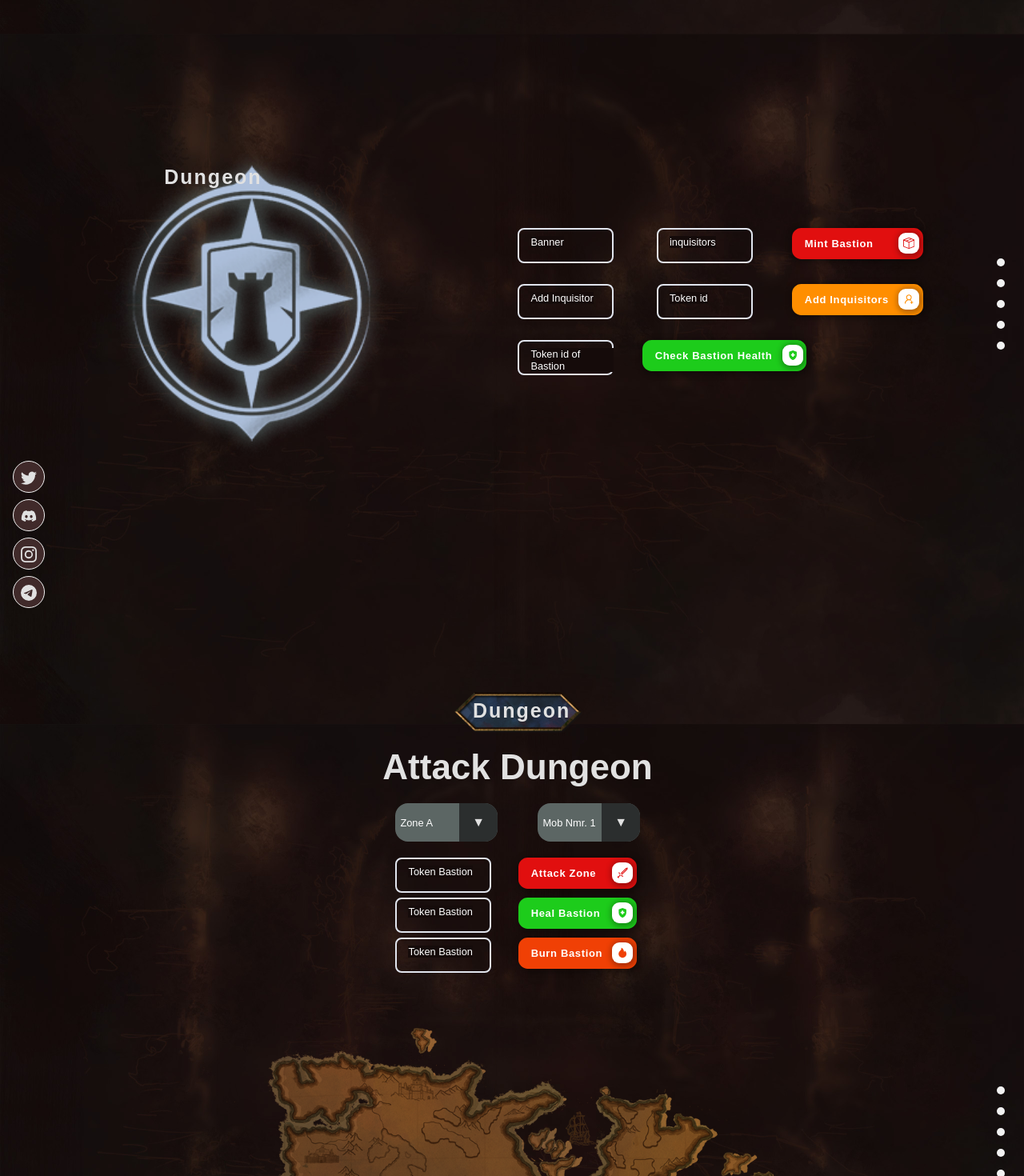
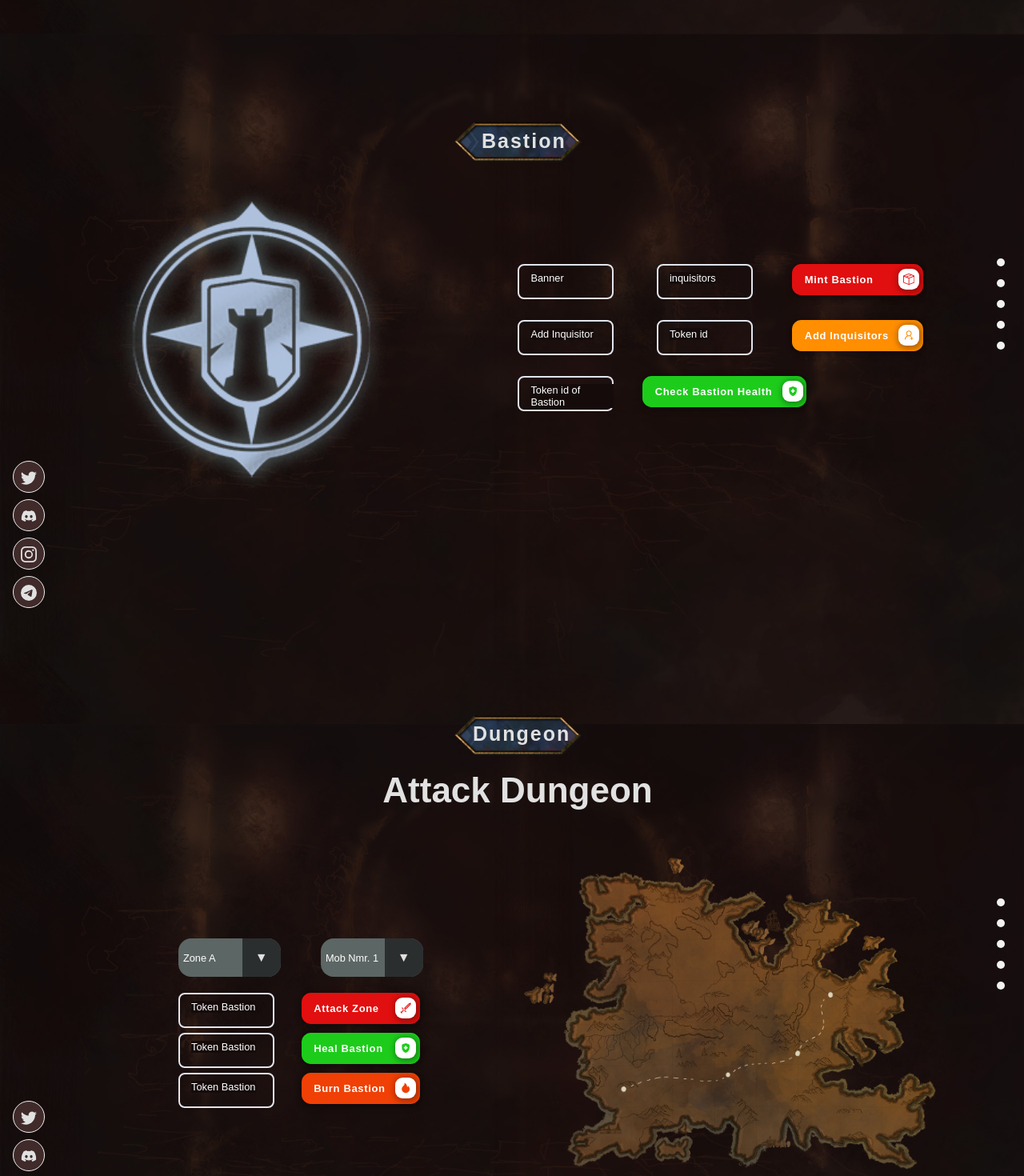
Before and after one commit to soyRicardoCastro/testnest-isael, a React (Vite) app: page / in a window 1280 px wide. Shown: the part 820-2290 px from the top of the page at 80% size. Built offline with nearby package versions, Linux system fonts and the light colour scheme; a web font is replaced by a local one.

Commit message:
layout fixed

```diff
--- a/src/components/Bastion/index.jsx
+++ b/src/components/Bastion/index.jsx
@@ -5,8 +5,8 @@ import './styles.scss'
 function Bastion () {
   return (
     <section id='bastion'>
-      <div className='bastion__text'>
-        <span className='image-text'></span>
+      <div className='app__text-bastion'>
+        <span className='text-bastion'></span>
     </div>
       <BastionFooter />
     </section>
--- a/src/components/Bastion/styles.scss
+++ b/src/components/Bastion/styles.scss
@@ -1,9 +1,29 @@
-.bastion {
+#bastion {
   overflow: hidden;
 
-  .bastion__text {
+  .app__text-bastion {
     display: flex;
     justify-content: center;
+
+    .text-bastion {
+      background-image: url(../../assets/buttons/ButtonOn.png);
+      width: 250px;
+      height: 90px;
+      background-repeat: no-repeat;
+      background-position: center;
+      position: relative;
+      letter-spacing: 2px;
+
+      &::before {
+        content: 'Bastion';
+        font-size: 25px;
+        font-weight: 700;
+        color: var(--white);
+        position: absolute;
+        top: 30px;
+        left: 80px;
+      }
+    }
   }
 }
 
@@ -74,23 +94,3 @@
     }
   }
 }
-
-.image-text {
-  background-image: url(../../assets/buttons/ButtonOn.png);
-  width: 250px;
-  height: 90px;
-  background-repeat: no-repeat;
-  background-position: center;
-  position: relative;
-  letter-spacing: 2px;
-
-  &::before {
-    content: 'Bastion';
-    font-size: 25px;
-    font-weight: 700;
-    color: var(--white);
-    position: absolute;
-    top: 30px;
-    left: 80px;
-  }
-}
--- a/src/components/Checking/index.jsx
+++ b/src/components/Checking/index.jsx
@@ -1,16 +1,20 @@
 import { AppWrap, MotionWrap } from "../../wrapper"
 import MainButton from '../Buttons/MainButton'
 import Metamask from '../../assets/icons/Metamask'
+import './styles.scss'
+
 function Checking() {
   return (
     <section id='checking'>
-      <div>
-        <h2 className='head-text'>Checking</h2>
-        <div>
-          <MainButton text='Check my NFTs' icon={<Metamask />} />
-        </div>
-        <div>
-          <MainButton text='Check my Bastion NFT' icon={<Metamask />} />
+      <div className="checking__text"><span className='checking-text'></span></div>
+      <div className='checking'>
+        <div className='checking__buttons'>
+          <div>
+            <MainButton text='Check my NFTs' icon={<Metamask />} />
+          </div>
+          <div>
+            <MainButton text='Check my Bastion NFT' icon={<Metamask />} />
+          </div>
         </div>
       </div>
     </section>
--- /dev/null
+++ b/src/components/Checking/styles.scss
@@ -0,0 +1,43 @@
+#checking {
+
+  .checking__text {
+    display: flex;
+    justify-content: center;
+    align-items: center;
+    margin-bottom: 200px;
+    .checking-text {
+      background-image: url(../../assets/buttons/ButtonOn.png);
+      width: 250px;
+      height: 90px;
+      background-repeat: no-repeat;
+      background-position: center;
+      position: relative;
+      letter-spacing: 2px;
+
+      &::before {
+        content: 'Checking';
+        font-size: 25px;
+        font-weight: 700;
+        color: var(--white);
+        position: absolute;
+        top: 30px;
+        left: 65px;
+      }
+    }
+  }
+
+  .checking {
+    display: flex;
+    justify-content: center;
+    align-items: center;
+    &__buttons {
+      display: grid;
+      grid-template-columns: 1fr 1fr;
+      gap: 20px;
+    }
+  }
+}
+
+.text-bastion {
+
+}
--- a/src/components/Dungeon/index.jsx
+++ b/src/components/Dungeon/index.jsx
@@ -9,11 +9,12 @@ import ImageMap from '../../assets/banner/map.png'
 function Dungeon() {
   return (
     <section id='dungeon'>
-      <div className='app__text'>
+      <div className='app__text-dungeon'>
         <span className='image-text'></span>
+        <h4 className='head-text'>Attack Dungeon</h4>
       </div>
+      <div className='app__dungeon'>
       <div className='dungeon'>
-        <h4 className='head-text'>Attack Dungeon</h4>
         <div className='dungeon__select'>
           <Select>
             {zone.map((items, i) => (
@@ -38,6 +39,7 @@ function Dungeon() {
             </div>
           ))}
         </div>
+      </div>
       <figure>
         <img src={ImageMap} alt='Map of Isael World' />
       </figure>
--- a/src/components/Dungeon/styles.scss
+++ b/src/components/Dungeon/styles.scss
@@ -1,6 +1,28 @@
-.app__text {
+.app__text-dungeon {
   display: flex;
   justify-content: center;
+  flex-direction: column;
+  align-items: center;
+  margin-bottom:45px;
+}
+
+.app__dungeon {
+  @media screen and (min-width: 800px) {
+    display: flex;
+    flex-direction: row;
+
+    .dungeon {
+      display: flex;
+      width: 50%;
+      justify-content: center;
+      align-items: center;
+    }
+
+    figure {
+      width: 50%;
+      margin: 0 auto;
+    }
+  }
 }
 
 .dungeon {
@@ -25,14 +47,19 @@
       gap: 10px;
     }
   }
+}
 
-  figure {
-    width: 80%;
-    margin: 40px auto;
+figure {
+  width: 80%;
+  margin: 40px auto;
 
-    img {
-      width: 100%;
-    }
+  @media screen and (min-width: 800px) {
+    width: 50%;
+    margin: 0 auto;
+  }
+
+  img {
+    width: 100%;
   }
 }
 
```
